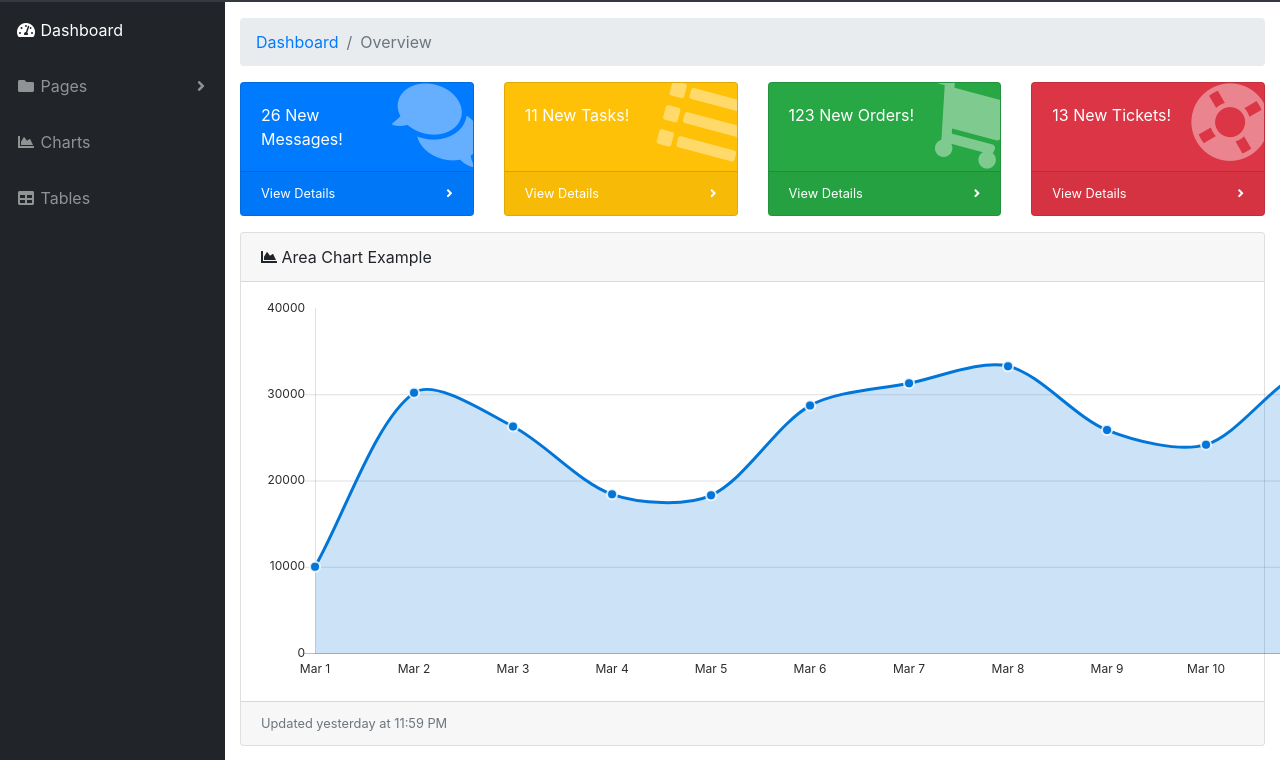
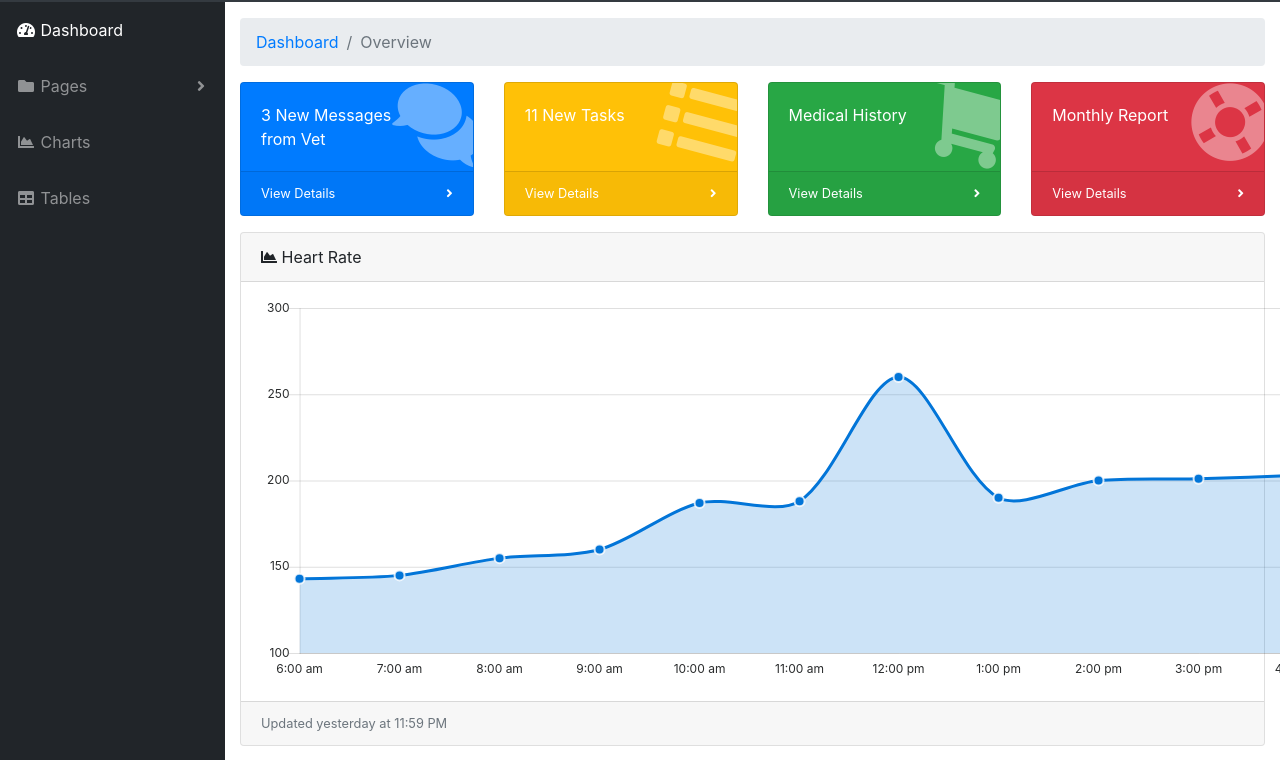
Before and after one commit to kryanchun/petfit, a website with bundled scripts: page index.html in a window 1280 px wide. Shown: the part 54-814 px from the top of the page. Built offline with nearby package versions, Linux system fonts and the light colour scheme.

Commit message:
some change

```diff
--- a/index.html
+++ b/index.html
@@ -9,7 +9,7 @@
     <meta name="description" content="">
     <meta name="author" content="">
 
-    <title>SB Admin - Dashboard</title>
+    <title>PetFit Dashboard</title>
 
     <!-- Bootstrap core CSS-->
     <link href="vendor/bootstrap/css/bootstrap.min.css" rel="stylesheet">
@@ -29,7 +29,7 @@
 
     <nav class="navbar navbar-expand navbar-dark bg-dark static-top">
 
-      <a class="navbar-brand mr-1" href="index.html">Start Bootstrap</a>
+      <a class="navbar-brand mr-1" href="index.html">Pet Fit</a>
 
       <button class="btn btn-link btn-sm text-white order-1 order-sm-0" id="sidebarToggle" href="#">
         <i class="fas fa-bars"></i>
@@ -146,7 +146,7 @@
                   <div class="card-body-icon">
                     <i class="fas fa-fw fa-comments"></i>
                   </div>
-                  <div class="mr-5">26 New Messages!</div>
+                  <div class="mr-5">3 New Messages from Vet</div>
                 </div>
                 <a class="card-footer text-white clearfix small z-1" href="#">
                   <span class="float-left">View Details</span>
@@ -162,7 +162,7 @@
                   <div class="card-body-icon">
                     <i class="fas fa-fw fa-list"></i>
                   </div>
-                  <div class="mr-5">11 New Tasks!</div>
+                  <div class="mr-5">11 New Tasks</div>
                 </div>
                 <a class="card-footer text-white clearfix small z-1" href="#">
                   <span class="float-left">View Details</span>
@@ -178,7 +178,7 @@
                   <div class="card-body-icon">
                     <i class="fas fa-fw fa-shopping-cart"></i>
                   </div>
-                  <div class="mr-5">123 New Orders!</div>
+                  <div class="mr-5">Medical History</div>
                 </div>
                 <a class="card-footer text-white clearfix small z-1" href="#">
                   <span class="float-left">View Details</span>
@@ -194,7 +194,7 @@
                   <div class="card-body-icon">
                     <i class="fas fa-fw fa-life-ring"></i>
                   </div>
-                  <div class="mr-5">13 New Tickets!</div>
+                  <div class="mr-5">Monthly Report</div>
                 </div>
                 <a class="card-footer text-white clearfix small z-1" href="#">
                   <span class="float-left">View Details</span>
@@ -210,7 +210,7 @@
           <div class="card mb-3">
             <div class="card-header">
               <i class="fas fa-chart-area"></i>
-              Area Chart Example</div>
+              Heart Rate</div>
             <div class="card-body">
               <canvas id="myAreaChart" width="100%" height="30"></canvas>
             </div>
@@ -221,7 +221,7 @@
           <div class="card mb-3">
             <div class="card-header">
               <i class="fas fa-table"></i>
-              Data Table Example</div>
+              Data Analysis</div>
             <div class="card-body">
               <div class="table-responsive">
                 <table class="table table-bordered" id="dataTable" width="100%" cellspacing="0">
--- a/js/demo/chart-area-demo.js
+++ b/js/demo/chart-area-demo.js
@@ -7,7 +7,7 @@ var ctx = document.getElementById("myAreaChart");
 var myLineChart = new Chart(ctx, {
   type: 'line',
   data: {
-    labels: ["Mar 1", "Mar 2", "Mar 3", "Mar 4", "Mar 5", "Mar 6", "Mar 7", "Mar 8", "Mar 9", "Mar 10", "Mar 11", "Mar 12", "Mar 13"],
+    labels: ["6:00 am", "7:00 am", "8:00 am", "9:00 am", "10:00 am", "11:00 am", "12:00 pm", "1:00 pm", "2:00 pm", "3:00 pm", "4:00 pm", "5:00 pm", "6:00 pm"],
     datasets: [{
       label: "Sessions",
       lineTension: 0.3,
@@ -20,7 +20,7 @@ var myLineChart = new Chart(ctx, {
       pointHoverBackgroundColor: "rgba(2,117,216,1)",
       pointHitRadius: 50,
       pointBorderWidth: 2,
-      data: [10000, 30162, 26263, 18394, 18287, 28682, 31274, 33259, 25849, 24159, 32651, 31984, 38451],
+      data: [143, 145, 155, 160, 187, 188, 260, 190, 200, 201, 203, 205, 198],
     }],
   },
   options: {
@@ -38,8 +38,8 @@ var myLineChart = new Chart(ctx, {
       }],
       yAxes: [{
         ticks: {
-          min: 0,
-          max: 40000,
+          min: 100,
+          max: 300,
           maxTicksLimit: 5
         },
         gridLines: {
```
